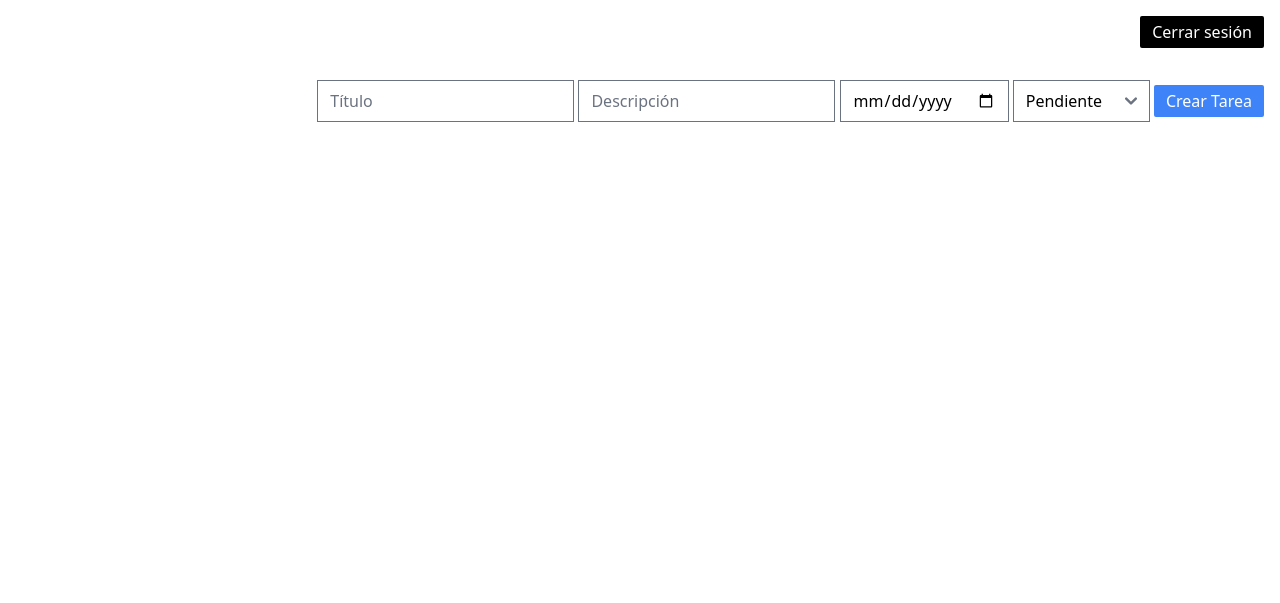
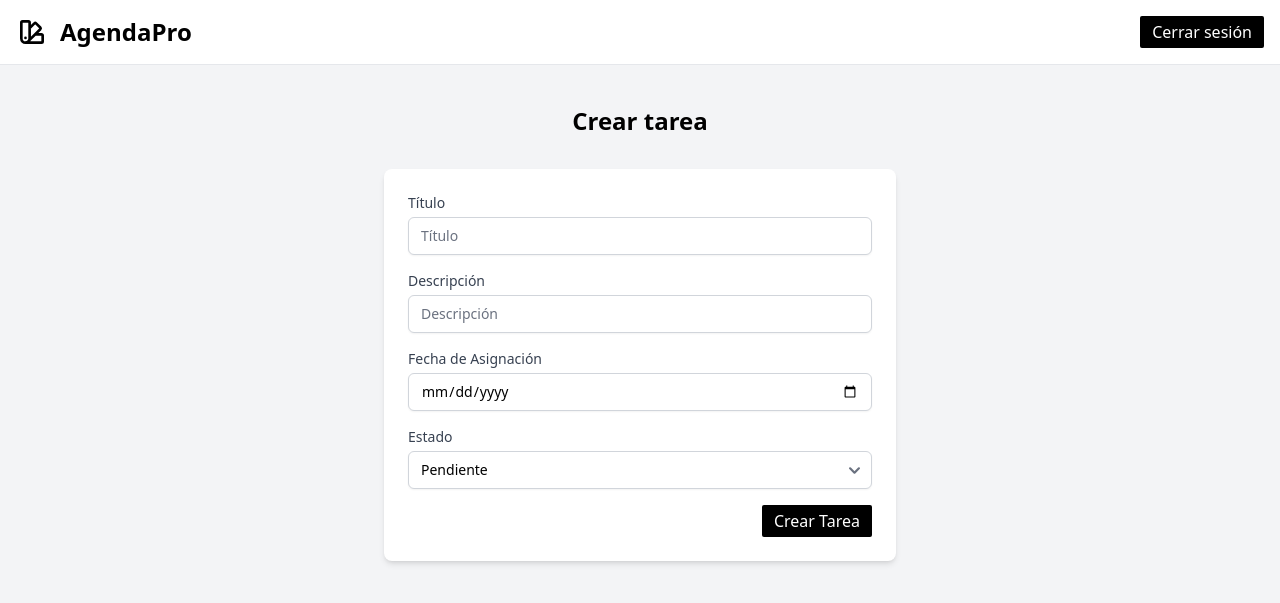
Before and after one commit to LouKamilah/TareasApp_ArquitecturaEnCapas, a PHP site: page /crear.php in a window 1280 px wide. Shown: the top 603 px of the page. Run offline with PHP 8.4, Linux system fonts and the light colour scheme; the visitor is signed in with stand-in values (Sample User, id 1); some libraries are stand-ins or nearby versions.

Commit message:
crear tarea  100%

```diff
--- a/code/capa_presentacion/crear.php
+++ b/code/capa_presentacion/crear.php
@@ -15,24 +15,61 @@ if (!isset($_SESSION['user_id'])) {
     <title>TO DO APP</title>
 </head>
 
-<body>
-    <div class="flex justify-end p-4">
+<body class="bg-gray-100">
+
+    <nav class="bg-white w-full z-20 top-0 start-0 border-b border-gray-200">
+        <div class="max-w-screen-xl flex flex-wrap items-center justify-between mx-auto p-4">
+            <a href="#" class="flex items-center space-x-3 rtl:space-x-reverse">
+                <svg class="w-8 h-8 text-black" aria-hidden="true" xmlns="http://www.w3.org/2000/svg" width="24"
+                    height="24" fill="none" viewBox="0 0 24 24">
+                    <path stroke="currentColor" stroke-linecap="round" stroke-width="2"
+                        d="M7.111 20A3.111 3.111 0 0 1 4 16.889v-12C4 4.398 4.398 4 4.889 4h4.444a.89.89 0 0 1 .89.889v12A3.111 3.111 0 0 1 7.11 20Zm0 0h12a.889.889 0 0 0 .889-.889v-4.444a.889.889 0 0 0-.889-.89h-4.389a.889.889 0 0 0-.62.253l-3.767 3.665a.933.933 0 0 0-.146.185c-.868 1.433-1.581 1.858-3.078 2.12Zm0-3.556h.009m7.933-10.927 3.143 3.143a.889.889 0 0 1 0 1.257l-7.974 7.974v-8.8l3.574-3.574a.889.889 0 0 1 1.257 0Z" />
+                </svg>
+                <span class="self-center text-2xl font-semibold whitespace-nowrap">AgendaPro</span>
+            </a>
+            <div class="flex md:order-2 space-x-3 md:space-x-0 rtl:space-x-reverse">
+
                 <form action="../capa_negocio/loginController.php?action=logout" method="post">
                     <button type="submit" class="font-medium text-white bg-black px-3 py-1 rounded-sm">Cerrar
                         sesión</button>
                 </form>
             </div>
-    <div class="flex justify-end p-4">
-        <form action="../capa_negocio/tareasController.php?action=crear_tarea" method="post">
-            <input type="text" name="titulo" placeholder="Título" required>
-            <input type="text" name="descripcion" placeholder="Descripción" required>
-            <input type="date" name="date_asig" required>
-            <select id="estado" name="estado" required>
+        </div>
+    </nav>
+
+    <h1 class="text-2xl font-semibold mb-4 my-10 text-center">Crear tarea</h1>
+
+    <div class="flex justify-center p-4">
+        <form action="../capa_negocio/tareasController.php?action=crear_tarea" method="post"
+            class="bg-white p-6 rounded-lg shadow-md w-full max-w-lg space-y-4">
+            <div>
+                <label for="titulo" class="block text-sm font-medium text-gray-700">Título</label>
+                <input type="text" name="titulo" id="titulo" placeholder="Título" required
+                    class="mt-1 block w-full px-3 py-2 border border-gray-300 rounded-md shadow-sm focus:outline-none focus:ring-blue-500 focus:border-blue-500 sm:text-sm">
+            </div>
+            <div>
+                <label for="descripcion" class="block text-sm font-medium text-gray-700">Descripción</label>
+                <input type="text" name="descripcion" id="descripcion" placeholder="Descripción" required
+                    class="mt-1 block w-full px-3 py-2 border border-gray-300 rounded-md shadow-sm focus:outline-none focus:ring-blue-500 focus:border-blue-500 sm:text-sm">
+            </div>
+            <div>
+                <label for="date_asig" class="block text-sm font-medium text-gray-700">Fecha de Asignación</label>
+                <input type="date" name="date_asig" id="date_asig" required
+                    class="mt-1 block w-full px-3 py-2 border border-gray-300 rounded-md shadow-sm focus:outline-none focus:ring-blue-500 focus:border-blue-500 sm:text-sm">
+            </div>
+            <div>
+                <label for="estado" class="block text-sm font-medium text-gray-700">Estado</label>
+                <select id="estado" name="estado" required
+                    class="mt-1 block w-full px-3 py-2 border border-gray-300 rounded-md shadow-sm focus:outline-none focus:ring-blue-500 focus:border-blue-500 sm:text-sm">
                     <option value="pendiente">Pendiente</option>
                     <option value="en_proceso">En Proceso</option>
                     <option value="completo">Completo</option>
                 </select>
-            <button type="submit" class="font-medium text-white bg-blue-500 px-3 py-1 rounded-sm">Crear Tarea</button>
+            </div>
+            <div class="flex justify-end">
+                <button type="submit" class="font-medium text-white bg-black px-3 py-1 rounded-sm">Crear
+                    Tarea</button>
+            </div>
         </form>
     </div>
 
--- a/code/src/output.css
+++ b/code/src/output.css
@@ -1099,6 +1099,10 @@ input:checked + .toggle-bg {
   right: 0px;
 }
 
+.start-0 {
+  inset-inline-start: 0px;
+}
+
 .top-0 {
   top: 0px;
 }
@@ -1128,6 +1132,11 @@ input:checked + .toggle-bg {
   margin-right: auto;
 }
 
+.my-10 {
+  margin-top: 2.5rem;
+  margin-bottom: 2.5rem;
+}
+
 .mb-1 {
   margin-bottom: 0.25rem;
 }
@@ -1140,32 +1149,20 @@ input:checked + .toggle-bg {
   margin-bottom: 1rem;
 }
 
-.mb-5 {
-  margin-bottom: 1.25rem;
-}
-
-.ms-0 {
-  margin-inline-start: 0px;
+.mb-6 {
+  margin-bottom: 1.5rem;
+}
+
+.mt-14 {
+  margin-top: 3.5rem;
 }
 
 .mt-2 {
   margin-top: 0.5rem;
 }
 
-.mt-8 {
-  margin-top: 2rem;
-}
-
-.mb-6 {
-  margin-bottom: 1.5rem;
-}
-
-.ml-3 {
-  margin-left: 0.75rem;
-}
-
-.mr-2 {
-  margin-right: 0.5rem;
+.mt-1 {
+  margin-top: 0.25rem;
 }
 
 .block {
@@ -1232,20 +1221,24 @@ input:checked + .toggle-bg {
   width: 16rem;
 }
 
+.w-8 {
+  width: 2rem;
+}
+
+.w-\[80\%\] {
+  width: 80%;
+}
+
 .w-full {
   width: 100%;
 }
 
-.w-8 {
-  width: 2rem;
-}
-
-.w-6 {
-  width: 1.5rem;
-}
-
-.max-w-sm {
-  max-width: 24rem;
+.max-w-screen-xl {
+  max-width: 1280px;
+}
+
+.max-w-lg {
+  max-width: 32rem;
 }
 
 .flex-1 {
@@ -1366,12 +1361,22 @@ input:checked + .toggle-bg {
   margin-left: calc(0.5rem * calc(1 - var(--tw-space-x-reverse)));
 }
 
+.space-x-3 > :not([hidden]) ~ :not([hidden]) {
+  --tw-space-x-reverse: 0;
+  margin-right: calc(0.75rem * var(--tw-space-x-reverse));
+  margin-left: calc(0.75rem * calc(1 - var(--tw-space-x-reverse)));
+}
+
 .space-y-4 > :not([hidden]) ~ :not([hidden]) {
   --tw-space-y-reverse: 0;
   margin-top: calc(1rem * calc(1 - var(--tw-space-y-reverse)));
   margin-bottom: calc(1rem * var(--tw-space-y-reverse));
 }
 
+.self-center {
+  align-self: center;
+}
+
 .overflow-hidden {
   overflow: hidden;
 }
@@ -1392,8 +1397,8 @@ input:checked + .toggle-bg {
   border-radius: 0.125rem;
 }
 
-.rounded {
-  border-radius: 0.25rem;
+.rounded-md {
+  border-radius: 0.375rem;
 }
 
 .rounded-e-lg {
@@ -1443,6 +1448,11 @@ input:checked + .toggle-bg {
   border-color: rgb(243 244 246 / var(--tw-border-opacity, 1));
 }
 
+.border-gray-200 {
+  --tw-border-opacity: 1;
+  border-color: rgb(229 231 235 / var(--tw-border-opacity, 1));
+}
+
 .border-gray-300 {
   --tw-border-opacity: 1;
   border-color: rgb(209 213 219 / var(--tw-border-opacity, 1));
@@ -1453,9 +1463,9 @@ input:checked + .toggle-bg {
   background-color: rgb(249 250 251 / var(--tw-bg-opacity, 1)) !important;
 }
 
-.bg-blue-200 {
-  --tw-bg-opacity: 1;
-  background-color: rgb(195 221 253 / var(--tw-bg-opacity, 1));
+.bg-black {
+  --tw-bg-opacity: 1;
+  background-color: rgb(0 0 0 / var(--tw-bg-opacity, 1));
 }
 
 .bg-blue-50 {
@@ -1516,9 +1536,9 @@ input:checked + .toggle-bg {
   background-color: rgb(255 255 255 / 0.5);
 }
 
-.bg-black {
-  --tw-bg-opacity: 1;
-  background-color: rgb(0 0 0 / var(--tw-bg-opacity, 1));
+.bg-yellow-50 {
+  --tw-bg-opacity: 1;
+  background-color: rgb(253 253 234 / var(--tw-bg-opacity, 1));
 }
 
 .p-1 {
@@ -1591,16 +1606,13 @@ input:checked + .toggle-bg {
   padding-top: 0.5rem;
 }
 
-.pt-4 {
-  padding-top: 1rem;
-}
-
-.text-left {
-  text-align: left;
-}
-
 .text-center {
   text-align: center;
+}
+
+.text-2xl {
+  font-size: 1.5rem;
+  line-height: 2rem;
 }
 
 .text-lg {
@@ -1613,41 +1625,27 @@ input:checked + .toggle-bg {
   line-height: 1.25rem;
 }
 
-.text-xs {
-  font-size: 0.75rem;
-  line-height: 1rem;
-}
-
-.text-2xl {
-  font-size: 1.5rem;
-  line-height: 2rem;
-}
-
 .text-xl {
   font-size: 1.25rem;
   line-height: 1.75rem;
 }
 
+.font-bold {
+  font-weight: 700;
+}
+
+.font-light {
+  font-weight: 300;
+}
+
 .font-medium {
   font-weight: 500;
 }
 
-.font-normal {
-  font-weight: 400;
-}
-
 .font-semibold {
   font-weight: 600;
 }
 
-.font-bold {
-  font-weight: 700;
-}
-
-.font-light {
-  font-weight: 300;
-}
-
 .uppercase {
   text-transform: uppercase;
 }
@@ -1666,6 +1664,11 @@ input:checked + .toggle-bg {
 
 .tracking-tight {
   letter-spacing: -0.025em;
+}
+
+.text-black {
+  --tw-text-opacity: 1;
+  color: rgb(0 0 0 / var(--tw-text-opacity, 1));
 }
 
 .text-blue-600 {
@@ -1688,39 +1686,34 @@ input:checked + .toggle-bg {
   color: rgb(107 114 128 / var(--tw-text-opacity, 1));
 }
 
+.text-gray-800 {
+  --tw-text-opacity: 1;
+  color: rgb(31 41 55 / var(--tw-text-opacity, 1));
+}
+
+.text-gray-900 {
+  --tw-text-opacity: 1;
+  color: rgb(17 24 39 / var(--tw-text-opacity, 1));
+}
+
+.text-green-900 {
+  --tw-text-opacity: 1;
+  color: rgb(1 71 55 / var(--tw-text-opacity, 1));
+}
+
+.text-red-900 {
+  --tw-text-opacity: 1;
+  color: rgb(119 29 29 / var(--tw-text-opacity, 1));
+}
+
+.text-white {
+  --tw-text-opacity: 1;
+  color: rgb(255 255 255 / var(--tw-text-opacity, 1));
+}
+
 .text-gray-700 {
   --tw-text-opacity: 1;
   color: rgb(55 65 81 / var(--tw-text-opacity, 1));
-}
-
-.text-gray-800 {
-  --tw-text-opacity: 1;
-  color: rgb(31 41 55 / var(--tw-text-opacity, 1));
-}
-
-.text-gray-900 {
-  --tw-text-opacity: 1;
-  color: rgb(17 24 39 / var(--tw-text-opacity, 1));
-}
-
-.text-green-900 {
-  --tw-text-opacity: 1;
-  color: rgb(1 71 55 / var(--tw-text-opacity, 1));
-}
-
-.text-red-900 {
-  --tw-text-opacity: 1;
-  color: rgb(119 29 29 / var(--tw-text-opacity, 1));
-}
-
-.text-white {
-  --tw-text-opacity: 1;
-  color: rgb(255 255 255 / var(--tw-text-opacity, 1));
-}
-
-.text-black {
-  --tw-text-opacity: 1;
-  color: rgb(0 0 0 / var(--tw-text-opacity, 1));
 }
 
 .opacity-0 {
@@ -1740,6 +1733,18 @@ input:checked + .toggle-bg {
 .shadow-lg {
   --tw-shadow: 0 10px 15px -3px rgb(0 0 0 / 0.1), 0 4px 6px -4px rgb(0 0 0 / 0.1);
   --tw-shadow-colored: 0 10px 15px -3px var(--tw-shadow-color), 0 4px 6px -4px var(--tw-shadow-color);
+  box-shadow: var(--tw-ring-offset-shadow, 0 0 #0000), var(--tw-ring-shadow, 0 0 #0000), var(--tw-shadow);
+}
+
+.shadow-md {
+  --tw-shadow: 0 4px 6px -1px rgb(0 0 0 / 0.1), 0 2px 4px -2px rgb(0 0 0 / 0.1);
+  --tw-shadow-colored: 0 4px 6px -1px var(--tw-shadow-color), 0 2px 4px -2px var(--tw-shadow-color);
+  box-shadow: var(--tw-ring-offset-shadow, 0 0 #0000), var(--tw-ring-shadow, 0 0 #0000), var(--tw-shadow);
+}
+
+.shadow-sm {
+  --tw-shadow: 0 1px 2px 0 rgb(0 0 0 / 0.05);
+  --tw-shadow-colored: 0 1px 2px 0 var(--tw-shadow-color);
   box-shadow: var(--tw-ring-offset-shadow, 0 0 #0000), var(--tw-ring-shadow, 0 0 #0000), var(--tw-shadow);
 }
 
@@ -2026,57 +1973,42 @@ input:checked + .toggle-bg {
   color: rgb(255 255 255 / var(--tw-text-opacity, 1));
 }
 
-.dark\:focus\:border-blue-500:focus:is(.dark *) {
-  --tw-border-opacity: 1;
-  border-color: rgb(63 131 248 / var(--tw-border-opacity, 1));
-}
-
-.dark\:focus\:ring-blue-500:focus:is(.dark *) {
-  --tw-ring-opacity: 1;
-  --tw-ring-color: rgb(63 131 248 / var(--tw-ring-opacity, 1));
-}
-
 @media (min-width: 640px) {
-  .sm\:w-auto {
-    width: auto;
-  }
-
   .sm\:max-w-md {
     max-width: 28rem;
   }
 
-  .sm\:rounded-lg {
-    border-radius: 0.5rem;
+  .sm\:grid-cols-2 {
+    grid-template-columns: repeat(2, minmax(0, 1fr));
   }
 
   .sm\:p-8 {
     padding: 2rem;
   }
+
+  .sm\:text-sm {
+    font-size: 0.875rem;
+    line-height: 1.25rem;
+  }
 }
 
 @media (min-width: 768px) {
-  .md\:mb-0 {
-    margin-bottom: 0px;
+  .md\:order-2 {
+    order: 2;
   }
 
   .md\:mt-0 {
     margin-top: 0px;
   }
 
-  .md\:inline {
-    display: inline;
-  }
-
   .md\:h-screen {
     height: 100vh;
   }
 
-  .md\:w-auto {
-    width: auto;
-  }
-
-  .md\:flex-row {
-    flex-direction: row;
+  .md\:space-x-0 > :not([hidden]) ~ :not([hidden]) {
+    --tw-space-x-reverse: 0;
+    margin-right: calc(0px * var(--tw-space-x-reverse));
+    margin-left: calc(0px * calc(1 - var(--tw-space-x-reverse)));
   }
 
   .md\:space-y-6 > :not([hidden]) ~ :not([hidden]) {
```
Also changed, not shown: other parts of code/src/output.css (+33 -102 lines), code/capa_presentacion/home.php (+44 -53 lines). Lines whose indentation alone changed are shown as unchanged.
